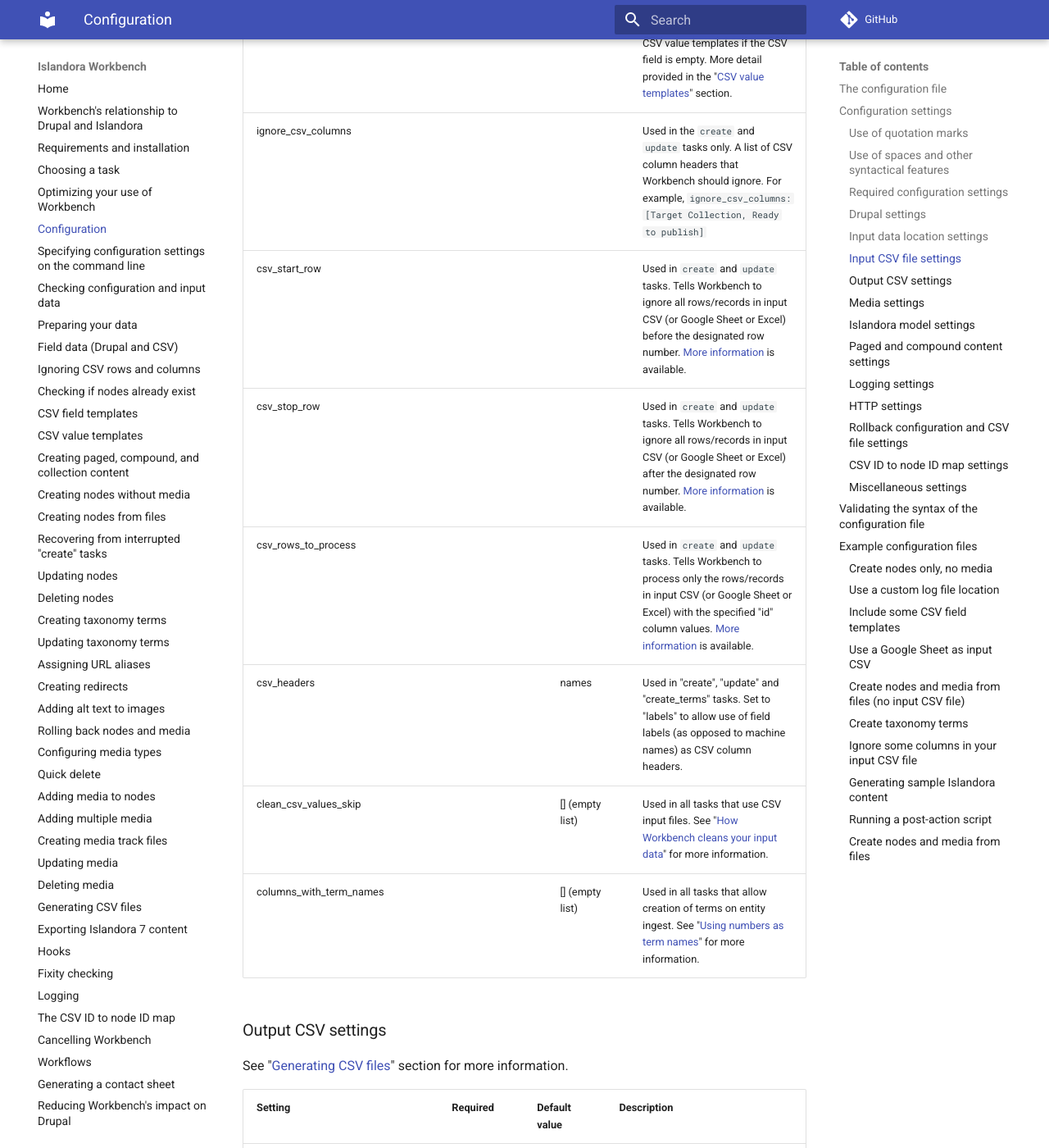
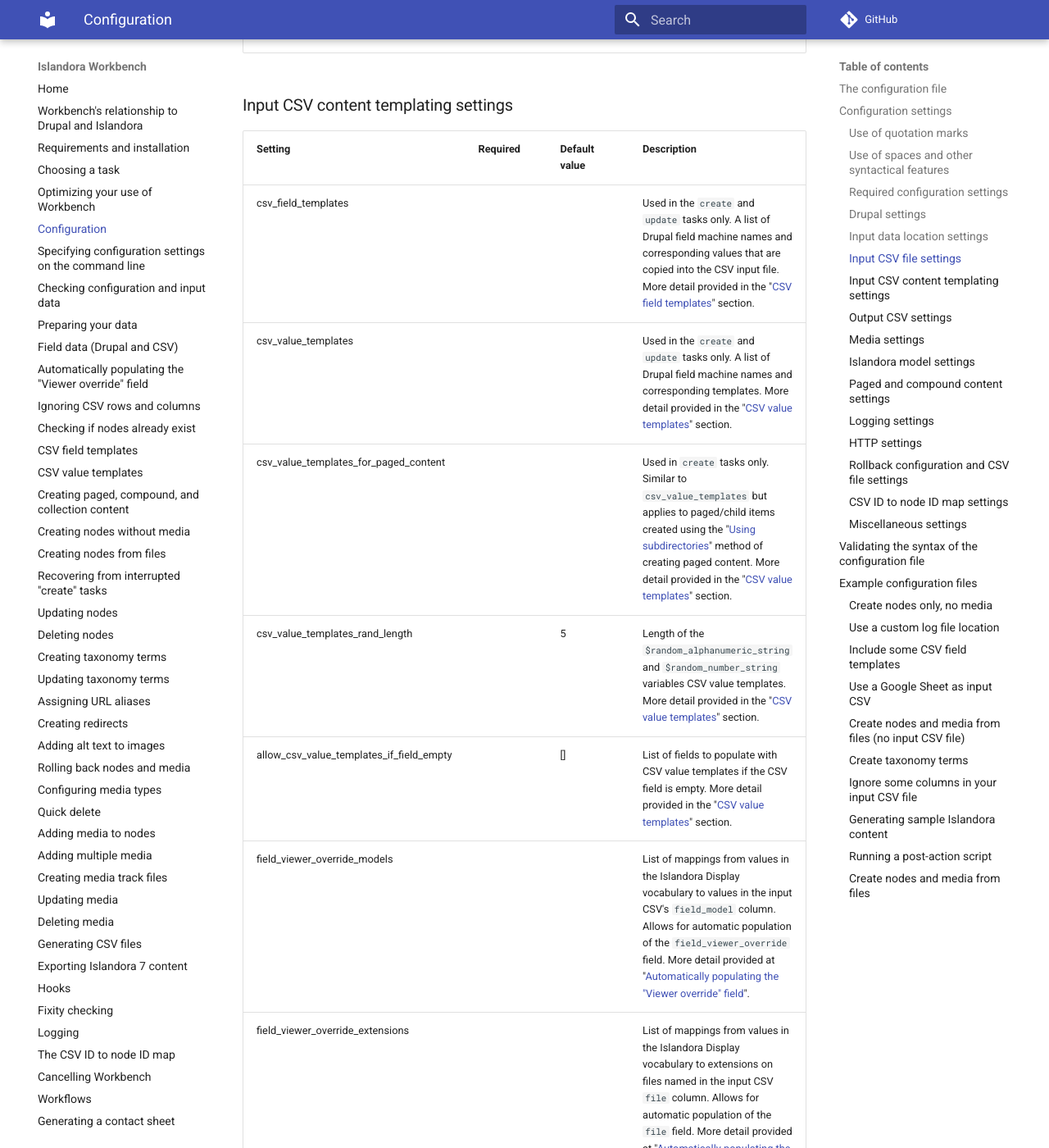
Before and after one commit to mjordan/islandora_workbench_docs, an MkDocs documentation site: the page built from docs/configuration.md, in a window 1280 px wide and 1400 px high, scrolled down 7980 px. Shown: the whole window at 82% size. Built offline with MkDocs 1.6.1 and Material for MkDocs 9.7.7, drawn with Linux system fonts in a browser that asks for light colours; comment, search, counter and statistics services are not loaded; some of the changed text lies outside the part shown.

Commit message:
Updates from the new feature that allows automatic population of field_viewer_override.

````diff
--- a/docs/changelog.md
+++ b/docs/changelog.md
@@ -26,6 +28,7 @@
 
 ### Documentation
 
+* May 1, 2025: Added new "[Automatically populating the "Viewer override" field](/islandora_workbench_docs/viewer_override/)" page; broke some config settings into a new "[Input CSV content templating settings](/islandora_workbench_docs/configuration/#input-csv-content-templating-settings)" section.
 * April 27, 2025: Updated "[Adding alt text to images](/islandora_workbench_docs/alt_text/)" and associated pages to document the new `add_alt_text` and `update_alt_text` tasks.
 * April 24, 2025: Updated "[Configuration](/islandora_workbench_docs/configuration/)" entry for the `show_percentage_of_csv_input_processed` config setting.
 * April 23, 2025: Updated [Generating CSV Files](/islandora_workbench_docs/generating_csv_files/) to reflect new functionality around exporting media files.
--- a/docs/configuration.md
+++ b/docs/configuration.md
@@ -137,6 +132,18 @@
 | clean_csv_values_skip  |  | [] (empty list)  | Used in all tasks that use CSV input files. See "[How Workbench cleans your input data](/islandora_workbench_docs/preparing_data/#how-workbench-cleans-your-input-data)" for more information. |
 | columns_with_term_names  |  | [] (empty list)  | Used in all tasks that allow creation of terms on entity ingest. See "[Using numbers as term names](/islandora_workbench_docs/fields/#using-numbers-as-term-names)" for more information. |
 
+
+### Input CSV content templating settings
+
+| Setting | Required | Default value | Description |
+| --- | --- | --- | --- |
+| csv_field_templates |  |  | Used in the `create` and `update` tasks only. A list of Drupal field machine names and corresponding values that are copied into the CSV input file. More detail provided in the "[CSV field templates](/islandora_workbench_docs/field_templates/)" section.|
+| csv_value_templates |  |  | Used in the `create` and `update` tasks only. A list of Drupal field machine names and corresponding templates. More detail provided in the "[CSV value templates](/islandora_workbench_docs/csv_value_templates/)" section.|
+| csv_value_templates_for_paged_content |  |  | Used in `create` tasks only. Similar to `csv_value_templates` but applies to paged/child items created using the "[Using subdirectories](/islandora_workbench_docs/paged_and_compound/#using-subdirectories)" method of creating paged content. More detail provided in the "[CSV value templates](/islandora_workbench_docs/csv_value_templates/)" section.|
+| csv_value_templates_rand_length |  | 5 | Length of the `$random_alphanumeric_string` and `$random_number_string` variables CSV value templates. More detail provided in the "[CSV value templates](/islandora_workbench_docs/csv_value_templates/)" section.|
+| allow_csv_value_templates_if_field_empty |  | [] | List of fields to populate with CSV value templates if the CSV field is empty. More detail provided in the "[CSV value templates](/islandora_workbench_docs/csv_value_templates/)" section. |
+| field_viewer_override_models |  |  | List of mappings from values in the Islandora Display vocabulary to values in the input CSV's `field_model` column. Allows for automatic population of the `field_viewer_override` field. More detail provided at "[Automatically populating the "Viewer override" field](/islandora_workbench_docs/viewer_override/)". |
+| field_viewer_override_extensions |  |  | List of mappings from values in the Islandora Display vocabulary to extensions on files named in the input CSV `file` column. Allows for automatic population of the `file` field. More detail provided at "[Automatically populating the "Viewer override" field](/islandora_workbench_docs/viewer_override/)". |
 
 
 ### Output CSV settings
--- /dev/null
+++ b/docs/viewer_override.md
@@ -0,0 +1,48 @@
+In `create` tasks, you can configure Workbench to automatically populate the `field_viewer_override` column in your input CSV using to two different criteria:
+
+1. the extension of the file named in your CSV's `file` column, and
+2. the value in your CSV's `field_model` column.
+
+Using this configuration saves you the tedious task of manually populating the `field_viewer_override` field.
+
+The following are examples of how the two settings, `field_viewer_override_models` and `field_viewer_override_extensions` work. Both settings take a list of mappings from terms in the Islandora Display vocabulary on the left to conditions on the right. The conditions are themselves lists of `field_model` values (for mappings in `field_viewer_override_models`) and file extensions (for mappings in `field_viewer_override_extensions`).
+
+An example of using `field_viewer_override_models` is:
+
+```yaml
+field_viewer_override_models:
+ - http://mozilla.github.io/pdf.js: ["Digital document"]
+ - http://openseadragon.github.io: ["Image"]
+```
+
+These mappings will populate `field_viewer_override` in a row with "http://mozilla.github.io/pdf.js" if the row's `field_model` value is "Digital document", and with "http://openseadragon.github.io" if the `field_model` value is "Image".
+
+An example of using `field_viewer_override_extensions` is:
+
+```yaml
+# Leading periods in the list of file extensions are ignored.
+field_viewer_override_extensions:
+ - http://mozilla.github.io/pdf.js: ["pdf"]
+ - http://openseadragon.github.io: ["tiff",".tif"]
+```
+
+The mappings in this example will populate `field_viewer_override` in a row with "http://mozilla.github.io/pdf.js" if the row's `file` value is has an extension "pdf" and with "http://openseadragon.github.io" if the row's `file` value is either "tiff" or "tif". If the file identified in your input CSV's `file` column is a remote file (that is, starting with "http" or "https"), Workbench will get its extension from the file's MIME type provided by the remote web server. Note that leading periods on the extensions listed within this condition are ignored while matching.
+
+Since Workbench simply copies the left-hand value in the mappings (i.e., the term) into the CSV row's `field_viewer_override` cell, you can use term URIs, term names, or term IDs from the Islandora Display terms. For example, this configuration works the same way as if it used term URIs instread of term names:
+
+```yaml
+# Leading periods in the list of file extensions are ignored.
+field_viewer_override_extensions:
+ - PDF.js: ["pdf"]
+ - OpenSeadragon: ["tiff",".tif"]
+```
+
+A few notes about using these configuration settings:
+
+ - If you include one or both of the configuration settings described above, Workbench will add the `field_viewer_override` column to your input CSV automatically if it is not already present.
+ - If a `field_viewer_override` column is present in your input CSV, these configuration settings will populate the empty cells for rows that meet one of the conditions but leave any cells that are already populated intact.
+ - If you include one or both of the configuration settings, Workbench will warn you during `--check` (both by printing a line of output and by writing a log entry) that 'You should review `"[path to your preprocessed input CSV file]"` to ensure that values in the "field_viewer_override" column have been correctly assigned based on your configuration settings.'
+ - The configuration described here applies to rows in your input CSV. Setting the `field_viewer_override` values for book, newspaper, and other page-model content created using the "[Using subdirectories](/islandora_workbench_docs/paged_and_compound/#using-subdirectories)", where individual pages do not have rows in the input CSV, should still be used for Page-model items as described there. In other words, in the same configuration file you can use `paged_content_page_viewer_override` to define the viewer override for pages and also `field_viewer_override_models` to define the viewer override for the pages' parents described in the input CSV.
+ - The strings in the lists on the right-hand side of the mappings are case insensitive. For example, both "Digital Document" and "Digital document" in the `field_model` column in your input CSV will match on the condition `["Digital document"]`, and "PDF" and "pdf" in the `file` column will match the condition `["pdf"]`
+ - If you include both `field_viewer_override_models` and `field_viewer_override_extensions` settings in your configuration file, the mappings for `field_viewer_override_extensions` will pertain. If a row in the input CSV matches multiple conditions, the last match (using the order of the mappings in the configuration) pertains.
+ - Populating the `field_viewer_override` CSV column as described here happens after [CSV field templates](/islandora_workbench_docs/field_templates/) and [CSV value templates](/islandora_workbench_docs/csv_value_templates/) are applied. Therefore, when configuring your `field_viewer_override_models` and `field_viewer_override_extensions` settings, assume that CSV values populated by the CSV field and CSV value templates will already exist in your CSV by the time your viewer override configurations are applied.
--- a/mkdocs.yml
+++ b/mkdocs.yml
@@ -16,6 +16,7 @@
     - Checking configuration and input data: check.md
     - Preparing your data: preparing_data.md
     - Field data (Drupal and CSV): fields.md
+    - Automatically populating the "Viewer override" field: viewer_override.md
     - Ignoring CSV rows and columns: ignoring_csv_rows_and_columns.md
     - Checking if nodes already exist: checking_if_nodes_exist.md
     - CSV field templates: field_templates.md
````
Also changed, not shown: other parts of docs/changelog.md (+2 -0 lines), other parts of docs/configuration.md (+0 -5 lines).
